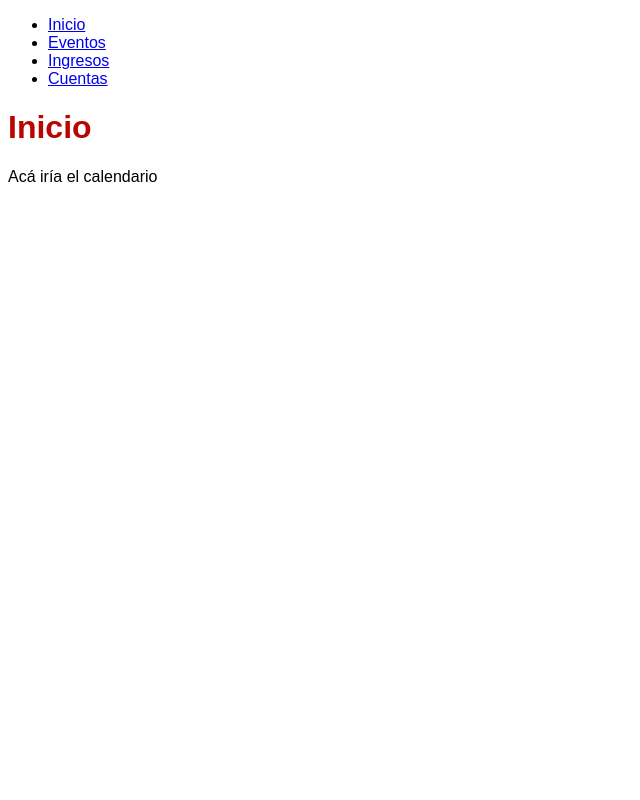
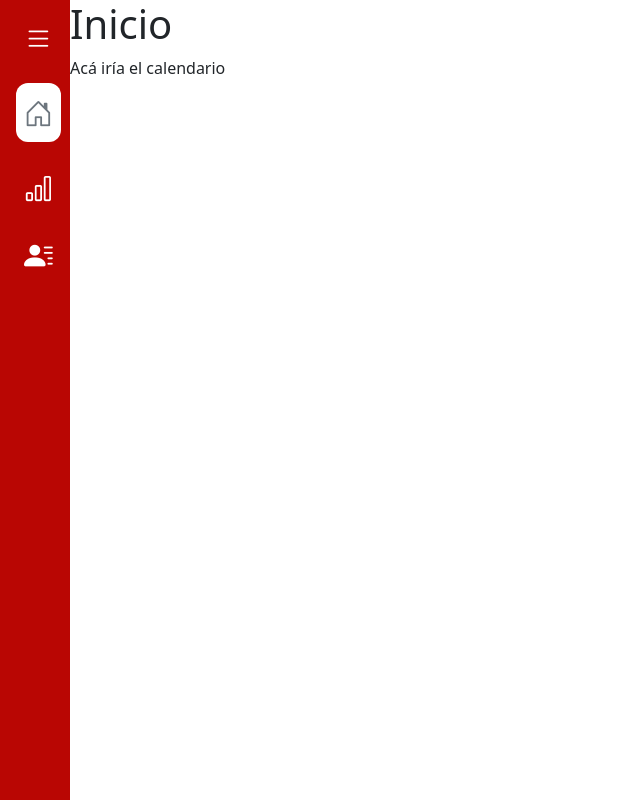
Before and after one commit to ddalio/proyecto-alberdi-unrc-2025, a Flask app: page / in a window 1280 px wide. Shown: the whole page, without its empty margins (0-640 px from the left). Run offline with Flask 3, Linux system fonts and the light colour scheme.

Commit message:
nav styles

```diff
--- a/app/app.py
+++ b/app/app.py
@@ -5,7 +5,8 @@ app = Flask(__name__)
 @app.route("/")
 @app.route("/inicio")
 def inicio():
-    return render_template('inicio.html')
+    #el active_page sirve para los estilos en el nav
+    return render_template('inicio.html', active_page='inicio')
 
 @app.route("/registro")
 def registrar():
@@ -17,11 +18,13 @@ def eventos():
 
 @app.route("/ingresos")
 def ingresos():
-    return render_template('ingresos.html')
+    #el active_page sirve para los estilos en el nav
+    return render_template('ingresos.html', active_page='ingresos')
 
 @app.route("/cuentas")
 def cuentas():
-    return render_template('cuentas.html')
+    #el active_page sirve para los estilos en el nav
+    return render_template('cuentas.html', active_page='cuentas')
 
 # esta es una función que ya tiene flask para los errores
 @app.errorhandler(404)
--- a/app/static/css/style.css
+++ b/app/static/css/style.css
@@ -14,7 +14,6 @@ body {
 }
 
 .btn-custom {
-  background-color: var(--color-primario);
   color: #fff;
   border: none;
   transition: background 0.2s;
@@ -25,3 +24,13 @@ body {
   background-color: #a00502; /* tono más oscuro al hacer hover */
   color: #fff;
 }
+
+.bg-pry{
+    background-color: var(--color-primario);
+}
+
+.active-nav {
+  background: #fff;
+  border-radius: 12px;
+  padding: 8px 8px;
+}
--- a/app/templates/base.html
+++ b/app/templates/base.html
@@ -2,22 +2,82 @@
 <html>
   <head>
     <title>Club Alberdi - {% block title %}{% endblock %}</title>
-        <link rel="stylesheet" href=" {{ url_for('static', filename ='css/style.css') }}">
+    <link
+      rel="stylesheet"
+      href=" {{ url_for('static', filename ='css/style.css') }}"
+    />
+    <!-- Bootstrap Icons -->
+    <link
+      href="https://cdn.jsdelivr.net/npm/bootstrap-icons@1.11.3/font/bootstrap-icons.css"
+      rel="stylesheet"
+    />
+    <link
+      href="https://cdn.jsdelivr.net/npm/bootstrap@5.3.8/dist/css/bootstrap.min.css"
+      rel="stylesheet"
+    />
+    <meta name="viewport" content="width=device-width, initial-scale=1" />
+    <!--fuente-->
+    <link rel="preconnect" href="https://fonts.googleapis.com" />
+    <link rel="preconnect" href="https://fonts.gstatic.com" crossorigin />
+    <link
+      href="https://fonts.googleapis.com/css2?family=Poppins:ital,wght@0,100;0,200;0,300;0,400;0,500;0,600;0,700;0,800;0,900;1,100;1,200;1,300;1,400;1,500;1,600;1,700;1,800;1,900&display=swap"
+      rel="stylesheet"
+    />
   </head>
+
   <body>
-        <nav>
-            <ul>
-                <li><a href="{{ url_for('inicio')}} ">Inicio</a></li>
-                <li><a href="{{ url_for('eventos')}} ">Eventos</a></li>
-                <li><a href="{{ url_for('ingresos')}} ">Ingresos</a></li>
-                <li><a href="{{ url_for('cuentas')}} ">Cuentas</a></li>
+    <div class="d-flex">
+      <!-- Sidebar vertical -->
+      <nav class="bg-pry vh-100 p-3" style="width: 70px;">
+        <ul class="nav flex-column align-items-center">
+          <!--Este icono no se que onda-->
+          <li class="nav-item mb-4">
+            <a class="nav-link p-0" href="#">
+              <i class="bi bi-list text-white" style="font-size: 1.8rem"></i>
+            </a>
+          </li>
+          <li class="nav-item mb-4 {% if active_page == 'inicio' %}active-nav{% endif %}">
+            <a
+              class="nav-link p-0"
+              href="{{ url_for('inicio') }}"
+            >
+              <i
+                class="bi bi-house-door
+                {% if active_page == 'inicio' %}text-secondary{% else %}text-white{% endif %}"
+                style="font-size: 1.8rem"
+              ></i>
+            </a>
+          </li>
+          <li class="nav-item mb-4  {% if active_page == 'ingresos' %}active-nav{% endif %}">
+            <a
+              class="nav-link p-0"
+              href="{{ url_for('ingresos') }}"
+            >
+              <i
+                class="bi bi-bar-chart
+                {% if active_page == 'ingresos' %}text-secondary{% else %}text-white{% endif %}"
+                style="font-size: 1.8rem"
+              ></i>
+            </a>
+          </li>
+          <li class="nav-item mb-4 {% if active_page == 'cuentas' %}active-nav{% endif %}">
+            <a
+              class="nav-link p-0"
+              href="{{ url_for('cuentas') }}"
+            >
+              <i
+                class="bi bi-person-lines-fill
+                {% if active_page == 'cuentas' %}text-secondary{% else %}text-white{% endif %}"
+                style="font-size: 1.8rem"
+              ></i>
+            </a>
+          </li>
         </ul>
       </nav>
-
-        {% block content %}
-
-        {% endblock %}
-
-        <script src= " {{ url_for('static', filename ='js/main.js') }}"></script>
+      <!-- Main content -->
+      <div class="flex-grow-1">{% block content %} {% endblock %}</div>
+    </div>
+    <script src="https://cdn.jsdelivr.net/npm/bootstrap@5.3.8/dist/js/bootstrap.bundle.min.js"></script>
+    <script src="{{ url_for('static', filename ='js/main.js') }}"></script>
   </body>
 </html>
--- a/app/templates/registro.html
+++ b/app/templates/registro.html
@@ -43,7 +43,7 @@
               required
             />
           </div>
-          <button type="submit" class="btn btn-custom w-100 rounded-4 p-2">Ingresar</button>
+          <button type="submit" class="bg-pry btn btn-custom w-100 rounded-4 p-3">Ingresar</button>
         </form>
       </div>
     </div>
```
Lines whose indentation alone changed are shown as unchanged.
